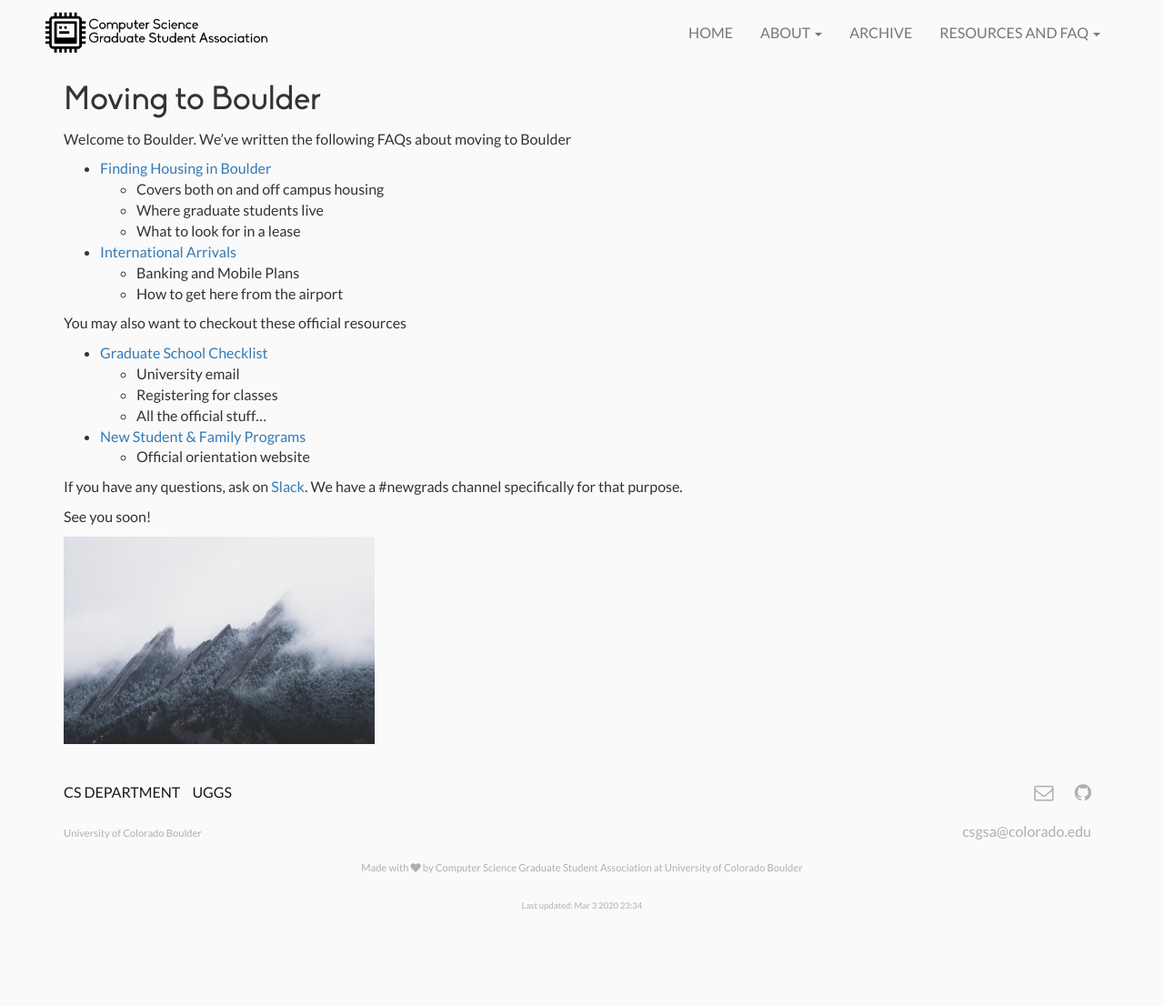
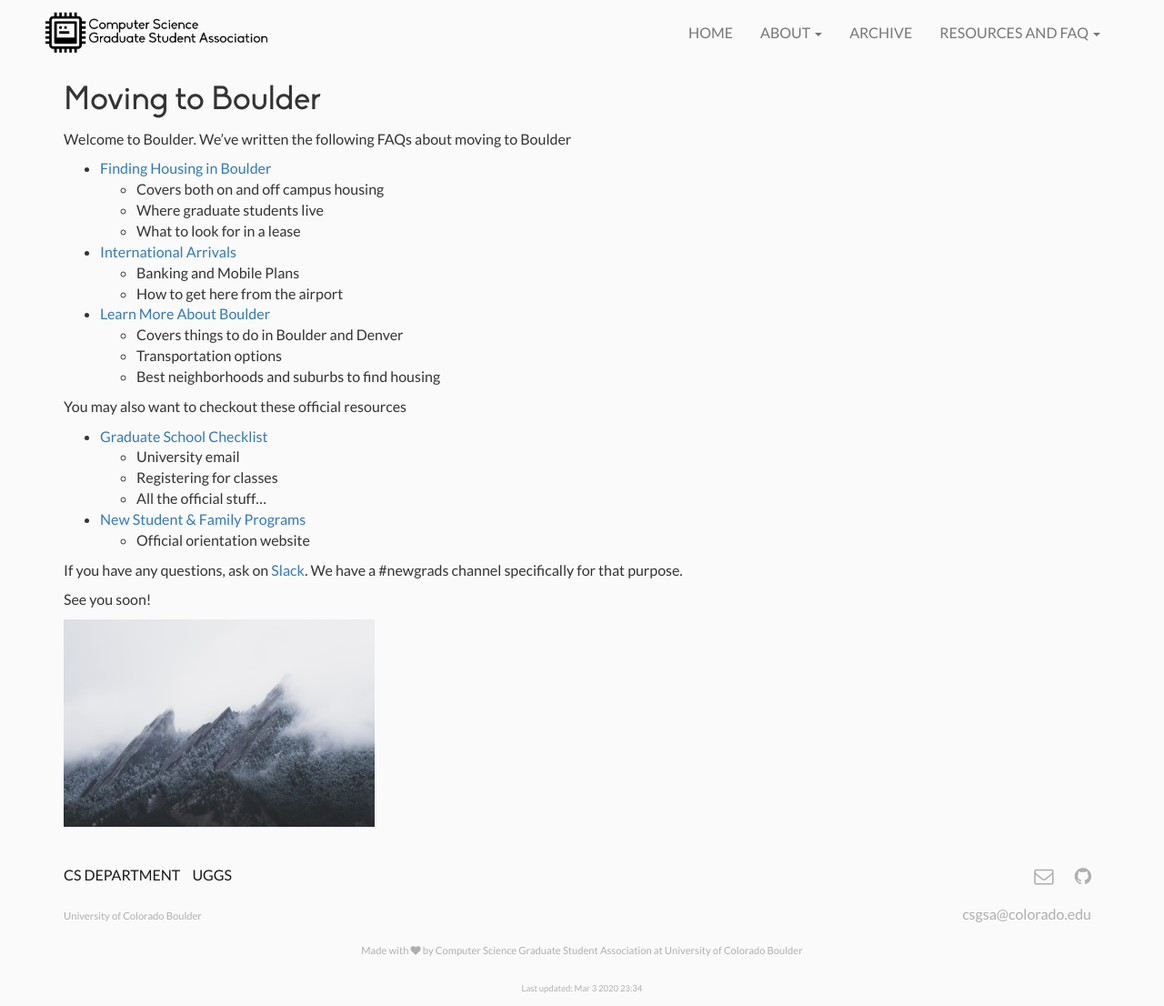
Before and after one commit to casassg/events-landing, a Jekyll site: the page built from moving.md, in a window 1280 px wide. Shown: the whole page at 91% size. Built offline with Jekyll 4.4.1, drawn with Linux system fonts in a browser that asks for light colours; nearby versions of some CDN libraries; before the commit the page ends 1014 px from its top, so only the background shows below that.

Commit message:
update moving with slideshow
Slideshow originally developed for Spring 2020 admissions open house

```diff
--- a/moving.md
+++ b/moving.md
@@ -12,6 +12,10 @@ Welcome to Boulder. We've written the following FAQs about moving to Boulder
 - [International Arrivals](2018/08/16/Banking-MobilePlans-and-other-FAQs.html)
 	- Banking and Mobile Plans
 	- How to get here from the airport
+- [Learn More About Boulder](https://docs.google.com/presentation/d/1X7jTMxL2pxPcWZBnH9oJmecSq44WV1nCOOzjswJ24NY/edit?usp=sharing)
+	- Covers things to do in Boulder and Denver
+	- Transportation options
+	- Best neighborhoods and suburbs to find housing
 
 You may also want to checkout these official resources
 
```
